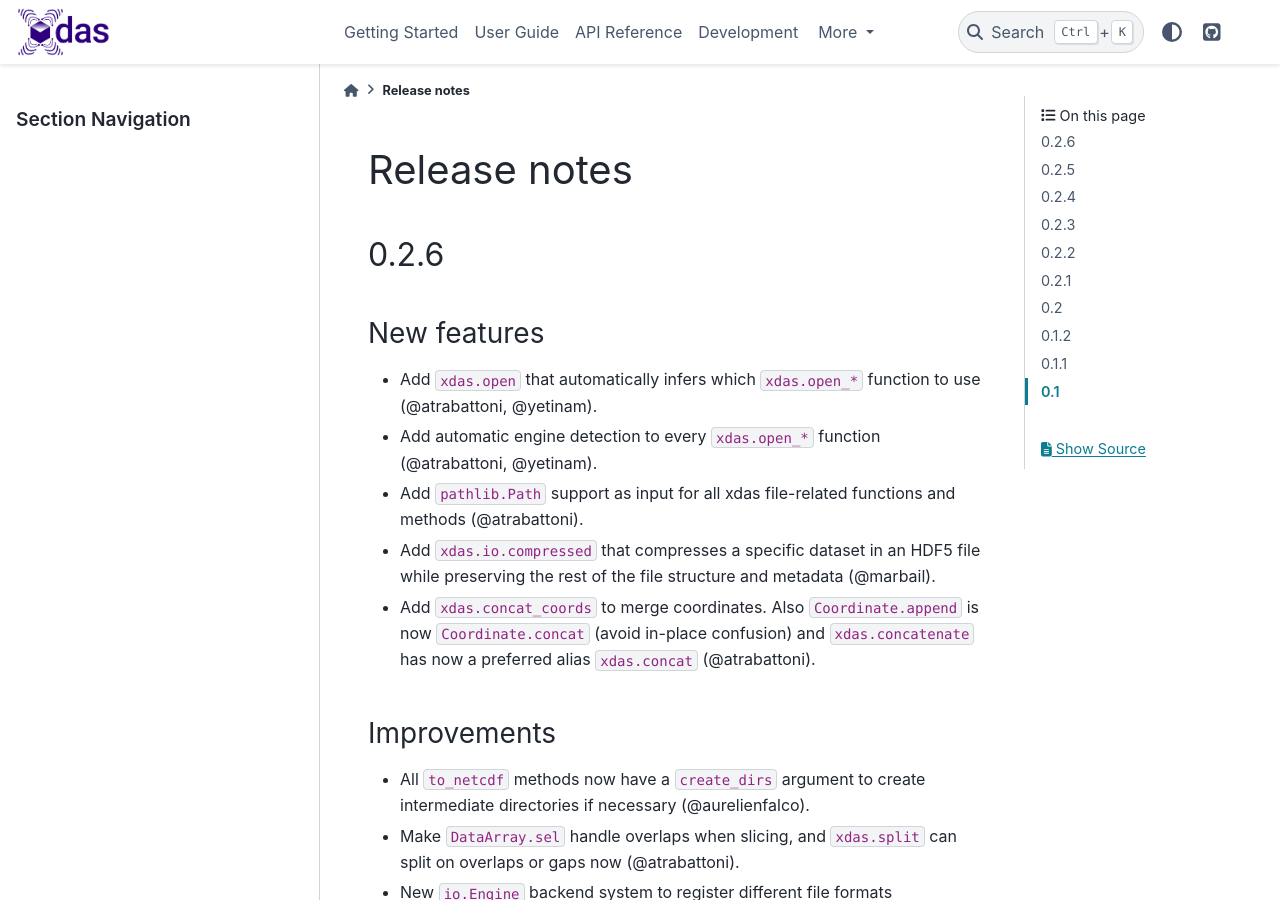
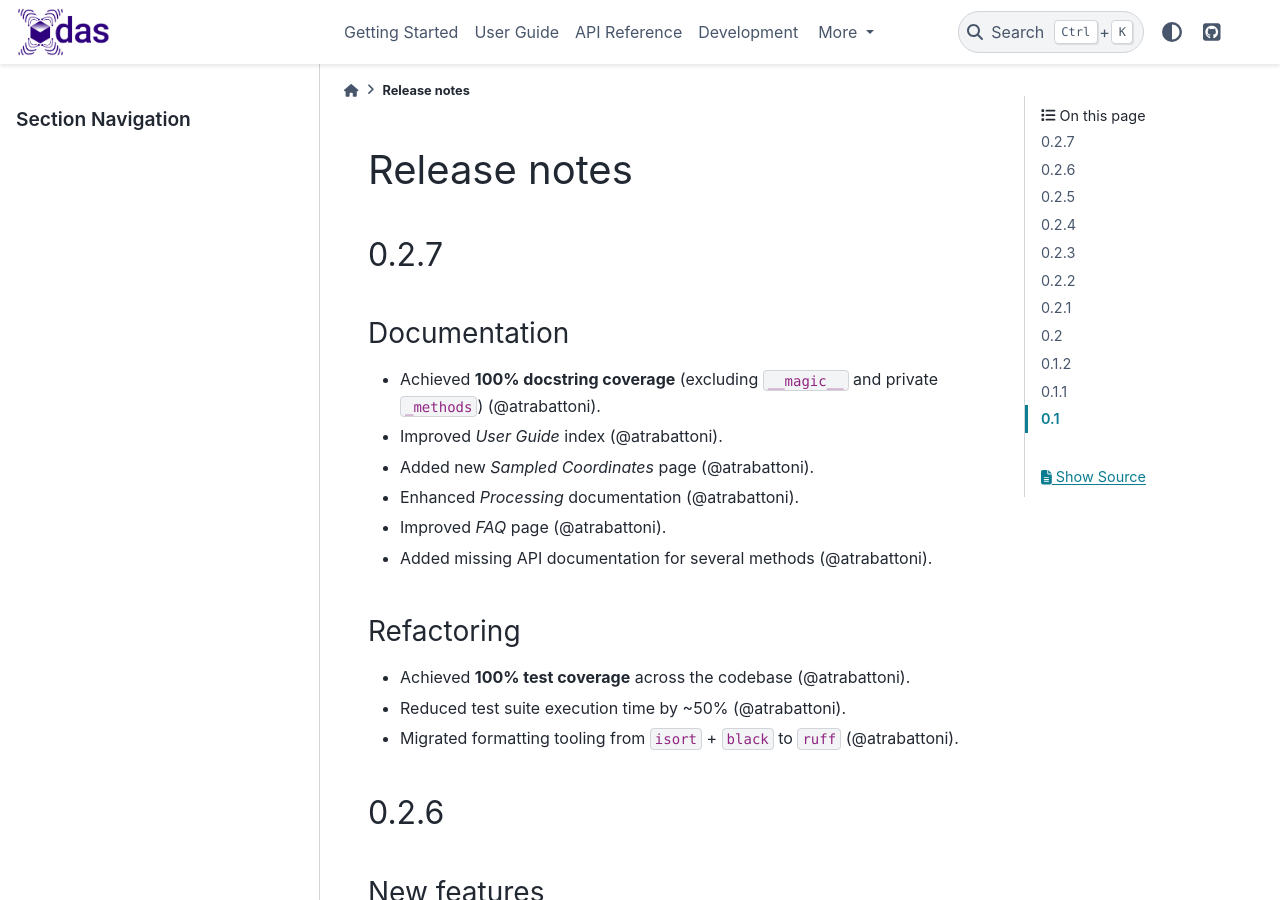
Before and after one commit to xdas-dev/xdas, a Sphinx documentation site: the page built from docs/release-notes.md, in a window 1280 px wide and 900 px high. Built offline with Sphinx 7.4.7 and the PyData theme 0.15.4, drawn with Linux system fonts in a browser that asks for light colours.

Commit message:
Update release-notes and prepare to 0.2.7.

```diff
--- a/docs/conf.py
+++ b/docs/conf.py
@@ -11,7 +11,7 @@ copyright = "2024, Alister Trabattoni"
 author = "Alister Trabattoni"
 
 # The full version, including alpha/beta/rc tags
-release = "0.2.6"
+release = "0.2.7"
 
 
 # -- General configuration ---------------------------------------------------
--- a/docs/release-notes.md
+++ b/docs/release-notes.md
@@ -1,4 +1,19 @@
 # Release notes
+
+## 0.2.7
+
+### Documentation
+- Achieved **100% docstring coverage** (excluding `__magic__` and private `_methods`) (@atrabattoni).
+- Improved *User Guide* index (@atrabattoni).
+- Added new *Sampled Coordinates* page (@atrabattoni).
+- Enhanced *Processing* documentation (@atrabattoni).
+- Improved *FAQ* page (@atrabattoni).
+- Added missing API documentation for several methods (@atrabattoni).
+
+### Refactoring
+- Achieved **100% test coverage** across the codebase (@atrabattoni).
+- Reduced test suite execution time by ~50% (@atrabattoni).
+- Migrated formatting tooling from `isort` + `black` to `ruff` (@atrabattoni).
 
 ## 0.2.6
 
--- a/pyproject.toml
+++ b/pyproject.toml
@@ -4,7 +4,7 @@ build-backend = "setuptools.build_meta"
 
 [project]
 name = "xdas"
-version = "0.2.6"
+version = "0.2.7"
 requires-python = ">= 3.10"
 authors = [
     { name = "Alister Trabattoni", email = "alister.trabattoni@gmail.com" },
--- a/xdas/__init__.py
+++ b/xdas/__init__.py
@@ -6,7 +6,7 @@ types for physical axes, multi-threaded signal processing pipelines, and I/O eng
 for common DAS instrument formats.
 """
 
-__version__ = "0.2.6"
+__version__ = "0.2.7"
 
 from . import (
     atoms,
```
